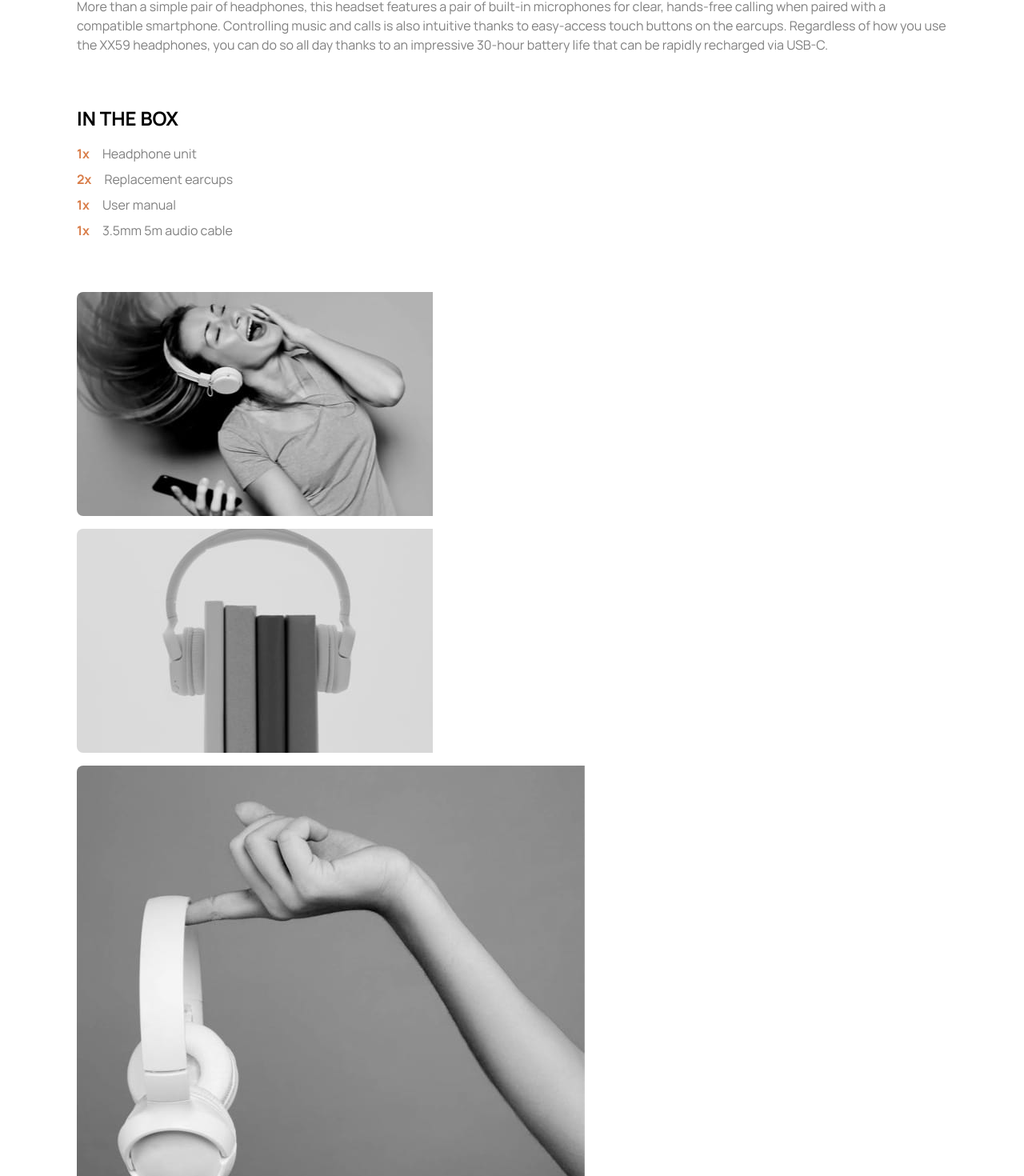
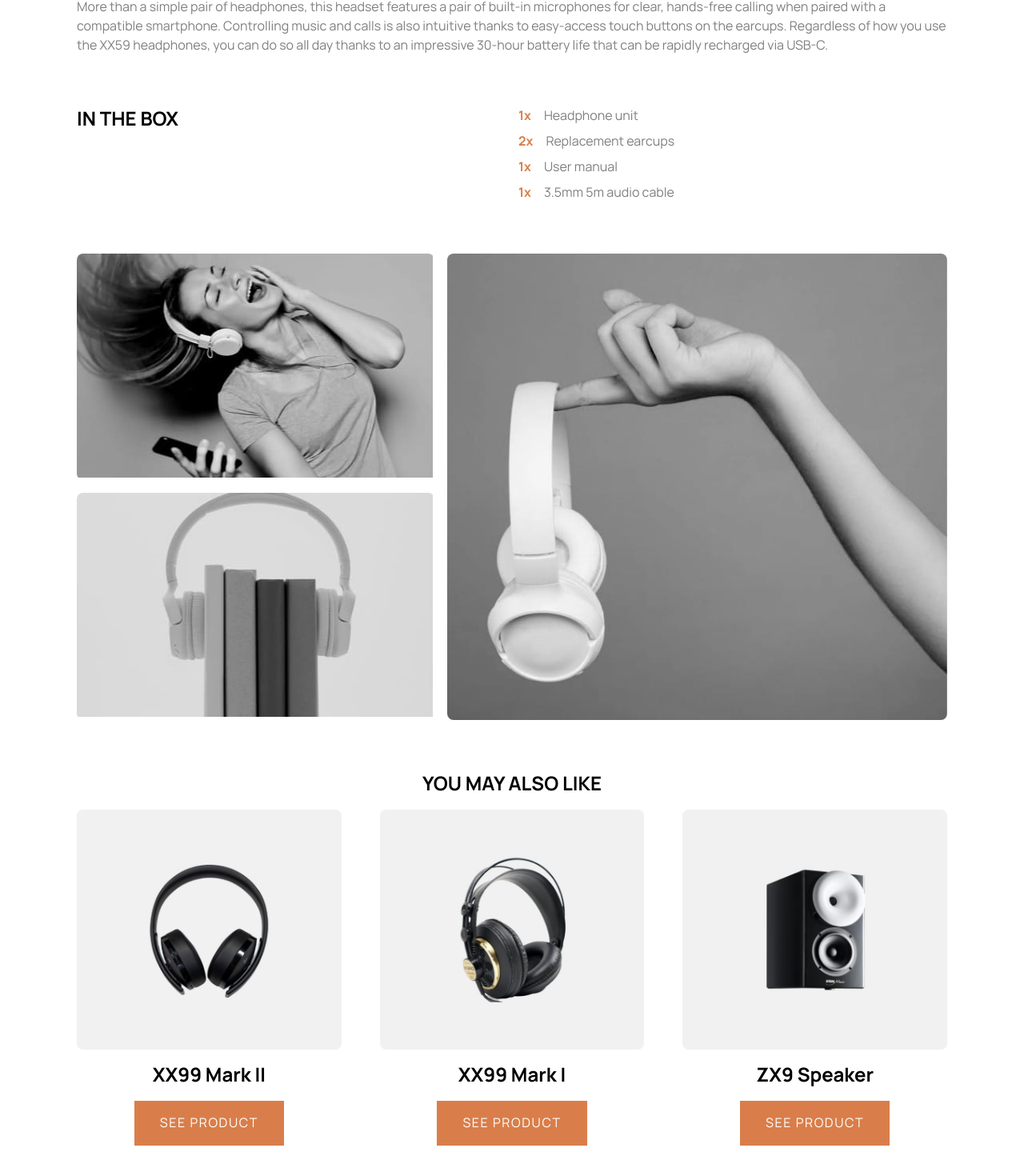
Before and after one commit to ccccchriz/audiophile-ecommerce-website, a React (Vite) app: page /product/xx59-headphones in a window 1280 px wide. Shown: the part 892-2362 px from the top of the page at 80% size. Built offline with nearby package versions, Linux system fonts and the light colour scheme.

Commit message:
added tablet design

```diff
--- a/src/pages/Product.tsx
+++ b/src/pages/Product.tsx
@@ -69,7 +69,7 @@ export default function Catergory() {
                     </p>
                   ))}
                 </div>
-                <div className="grid gap-4">
+                <div className="grid gap-4 tablet:grid-cols-2">
                   <h3 className="uppercase font-bold text-2xl">In the box</h3>
                   <ul className="grid gap-2">
                     {el.includes.map((el, index) => (
@@ -82,8 +82,10 @@ export default function Catergory() {
                     ))}
                   </ul>
                 </div>
-                <div className="grid gap-4">
-                  <picture className={`rounded-lg overflow-hidden`}>
+                <div className="grid gap-4 tablet:grid-cols-[5fr_7fr]">
+                  <picture
+                    className={`rounded-lg overflow-hidden object-cover`}
+                  >
                     <source
                       media="(min-width: 54rem)"
                       srcSet={el.gallery.first.desktop}
@@ -94,7 +96,9 @@ export default function Catergory() {
                     />
                     <img src={el.gallery.first.mobile} alt="" />
                   </picture>
-                  <picture className={`rounded-lg overflow-hidden`}>
+                  <picture
+                    className={`rounded-lg overflow-hidden object-cover`}
+                  >
                     <source
                       media="(min-width: 54rem)"
                       srcSet={el.gallery.second.desktop}
@@ -105,7 +109,9 @@ export default function Catergory() {
                     />
                     <img src={el.gallery.second.mobile} alt="" />
                   </picture>
-                  <picture className={`rounded-lg overflow-hidden`}>
+                  <picture
+                    className={`rounded-lg overflow-hidden tablet:col-[2/3] tablet:row-[1/3]`}
+                  >
                     <source
                       media="(min-width: 54rem)"
                       srcSet={el.gallery.third.desktop}
@@ -117,12 +123,16 @@ export default function Catergory() {
                     <img src={el.gallery.third.mobile} alt="" />
                   </picture>
                 </div>
-                <div className="grid gap-12 place-items-center">
+                <div className="grid gap-4 place-items-center">
                   <h3 className="uppercase font-bold text-2xl">
                     You may also like
                   </h3>
+                  <div className="grid gap-12 grid-cols-3">
                     {el.others.map((el, index) => (
-                    <div className="grid gap-4 place-items-center" key={index}>
+                      <div
+                        className="grid gap-4 place-items-center"
+                        key={index}
+                      >
                         <picture className={`rounded-lg overflow-hidden`}>
                           <source
                             media="(min-width: 54rem)"
@@ -145,6 +155,7 @@ export default function Catergory() {
                     ))}
                   </div>
                 </div>
+              </div>
             </>
           ))}
       </div>
```
Lines whose indentation alone changed are shown as unchanged.
